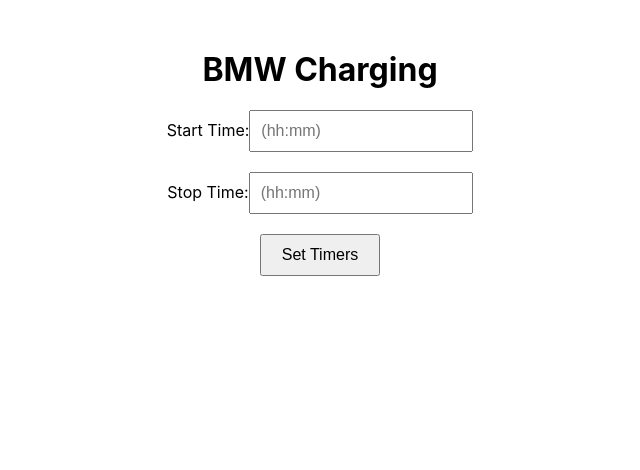
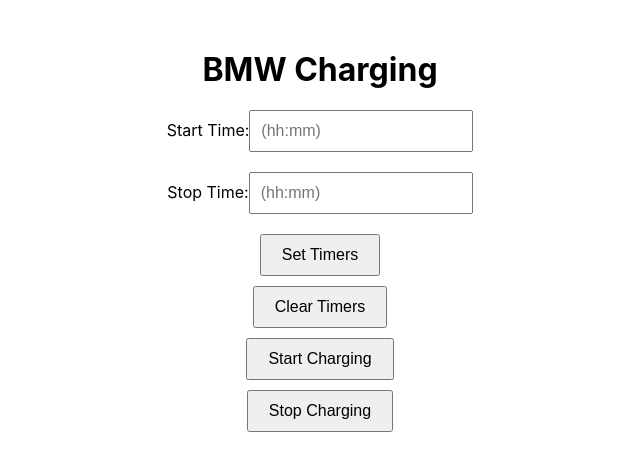
Before and after one commit to veikkos/bmw-charging, a React (Create React App) app in the folder frontend/: page / in a window 1280 px wide. Shown: the top 470 px of the page, without its empty margins (320-960 px from the left). Built offline with nearby package versions, Linux system fonts and the light colour scheme; the HTML template or start-up script is replaced by a standard one.

Commit message:
Add clear, start and stop features

```diff
--- a/frontend/package.json
+++ b/frontend/package.json
@@ -8,7 +8,7 @@
     "react-scripts": "5.0.1"
   },
   "scripts": {
-    "start": "react-scripts start",
+    "start": "PORT=8090 react-scripts start",
     "build": "react-scripts build",
     "serve": "serve -s build -l 8090"
   },
--- a/frontend/src/App.css
+++ b/frontend/src/App.css
@@ -14,6 +14,8 @@
 }
 
 button {
+  display: block;
+  margin: 10px auto;
   padding: 10px 20px;
   font-size: 16px;
   cursor: pointer;
--- a/frontend/src/App.js
+++ b/frontend/src/App.js
@@ -6,12 +6,12 @@
   const [stopTime, setStopTime] = useState('');
   const [message, setMessage] = useState('');
 
+  const vin = 'i4';
+  const apiUrlBase = 'http://localhost:3000';
+
   const handleSetTimers = async () => {
-    const vin = 'i4'; // Replace with actual VIN
-    const apiUrl = 'http://localhost:3000/setTimers';
-
     try {
-      const response = await fetch(apiUrl, {
+      const response = await fetch(`${apiUrlBase}/setTimers`, {
         method: 'POST',
         headers: {
           'Content-Type': 'application/json',
@@ -32,6 +32,71 @@
       }
     } catch (error) {
       setMessage('Error: Unable to set timers');
+    }
+  };
+
+  const handleClearTimers = async () => {
+    try {
+      const response = await fetch(`${apiUrlBase}/clearTimers`, {
+        method: 'POST',
+        headers: {
+          'Content-Type': 'application/json',
+        },
+      });
+
+      const data = await response.json();
+
+      if (response.ok) {
+        setMessage('Success: Timers cleared!');
+      } else {
+        setMessage(`Error: ${data.error}`);
+      }
+    } catch (error) {
+      setMessage('Error: Unable to clear timers');
+    }
+  };
+
+  const handleStartCharging = async () => {
+    try {
+      const response = await fetch(`${apiUrlBase}/startCharging`, {
+        method: 'POST',
+        headers: {
+          'Content-Type': 'application/json',
+        },
+        body: JSON.stringify({ vin }),
+      });
+
+      const data = await response.json();
+
+      if (response.ok) {
+        setMessage('Success: Charging started!');
+      } else {
+        setMessage(`Error: ${data.error}`);
+      }
+    } catch (error) {
+      setMessage('Error: Unable to start charging');
+    }
+  };
+
+  const handleStopCharging = async () => {
+    try {
+      const response = await fetch(`${apiUrlBase}/stopCharging`, {
+        method: 'POST',
+        headers: {
+          'Content-Type': 'application/json',
+        },
+        body: JSON.stringify({ vin }),
+      });
+
+      const data = await response.json();
+
+      if (response.ok) {
+        setMessage('Success: Charging stopped!');
+      } else {
+        setMessage(`Error: ${data.error}`);
+      }
+    } catch (error) {
+      setMessage('Error: Unable to stop charging');
     }
   };
 
@@ -57,6 +122,9 @@
         />
       </div>
       <button onClick={handleSetTimers}>Set Timers</button>
+      <button onClick={handleClearTimers}>Clear Timers</button>
+      <button onClick={handleStartCharging}>Start Charging</button>
+      <button onClick={handleStopCharging}>Stop Charging</button>
       {message && <p>{message}</p>}
     </div>
   );
```
Also changed, not shown: 1 other file (tests, documents, lock files or other folders).
